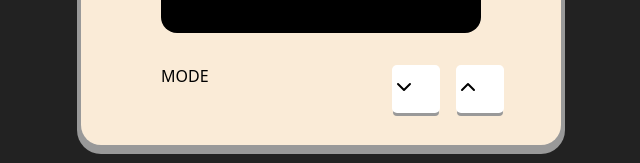
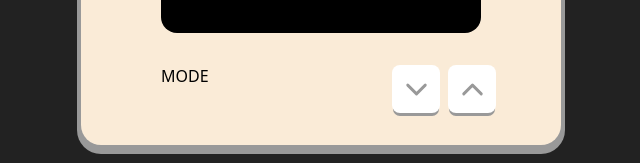
Before and after one commit to drkedrkedjon/thermostat-in-react, a React (Vite) app: page / in a window 1280 px wide. Shown: the part 301-464 px from the top of the page, without its empty margins (319-959 px from the left). Built offline with nearby package versions, Linux system fonts and the light colour scheme.

Commit message:
Working on Toggle Btn component

```diff
--- a/src/components/Thermostato/Thermostato.jsx
+++ b/src/components/Thermostato/Thermostato.jsx
@@ -14,10 +14,10 @@ export default function Thermostato() {
           </div>
           <div className={styles.chevrons_group}>
             <button className={styles.chevron_btn}>
-              <ChevronDown />
+              <ChevronDown size={35} />
             </button>
             <button className={styles.chevron_btn}>
-              <ChevronUp />
+              <ChevronUp size={35} />
             </button>
           </div>
         </div>
--- a/src/components/Thermostato/Thermostato.module.css
+++ b/src/components/Thermostato/Thermostato.module.css
@@ -28,12 +28,18 @@
 }
 .chevrons_group {
   display: flex;
-  gap: 1rem;
+  gap: 0.5rem;
 }
 .chevron_btn {
   width: 3rem;
   height: 3rem;
-  border-radius: 5px;
+  border-radius: 8px;
   box-shadow: 0 4px 0 -1px #999;
   background-color: #ffffff;
+  display: flex;
+  align-items: center;
+  justify-content: center;
 }
+.chevron_btn > svg {
+  color: #999;
+}
```
Also changed, not shown: src/components/ToggleButton/ToggleButton.jsx (added), src/components/ToggleButton/ToggleButton.module.css (added).
